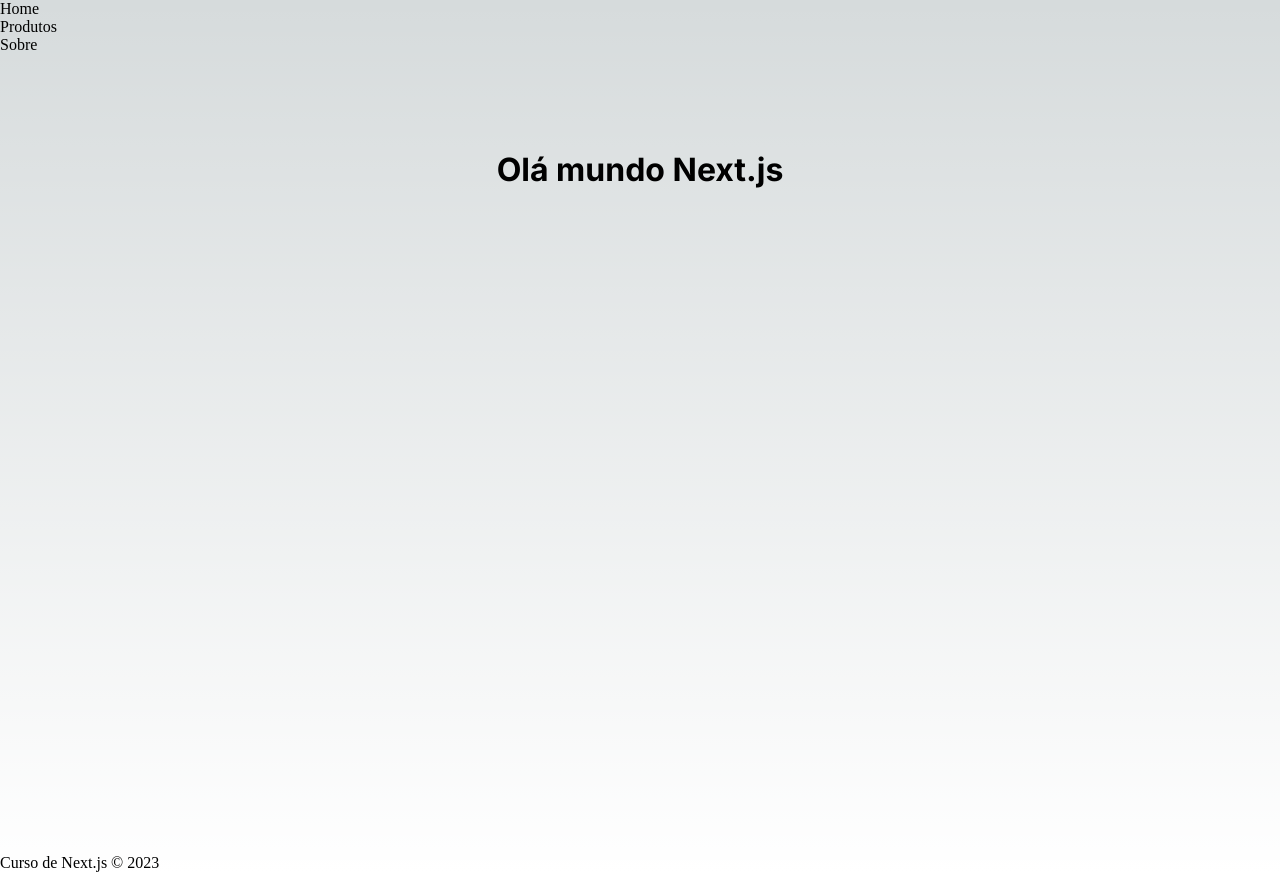
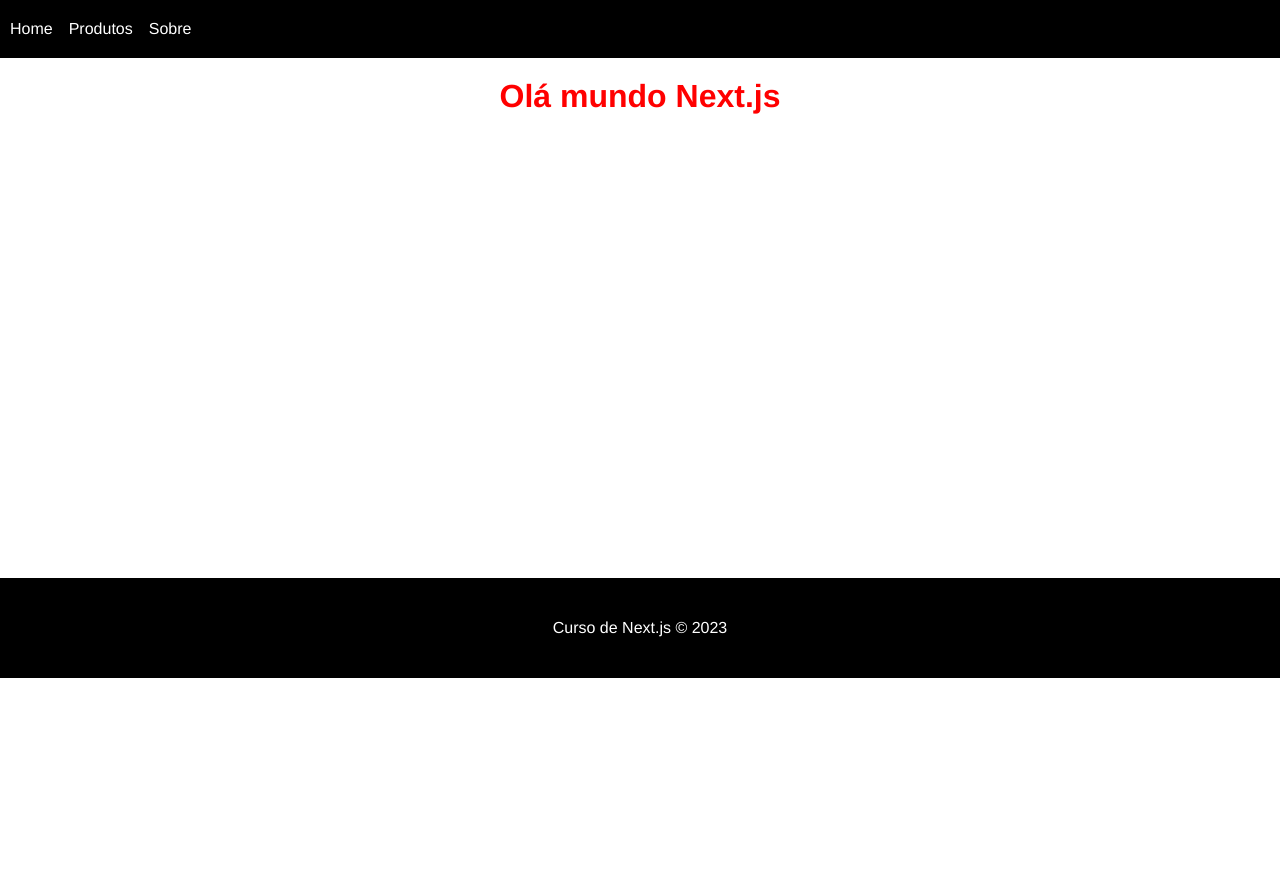
Before and after one commit to pedrojunior079/curso-nextjs, a Next.js app: page / in a window 1280 px wide. After the commit the page ends 800 px from the top, so only its background shows below. Built offline with nearby package versions, Linux system fonts and the light colour scheme.

Commit message:
Adicionando CSS no Next.js

```diff
--- a/src/components/Footer.js
+++ b/src/components/Footer.js
@@ -1,7 +1,8 @@
+import styles from '@/styles/Footer.module.css';
 export default function Footer(){
     return(
-      <>
+      <footer className={styles.footer}>
         <p>Curso de Next.js &copy; 2023</p>
-      </>
+      </footer>
     )
 }
--- a/src/components/MainContainer.js
+++ b/src/components/MainContainer.js
@@ -1,11 +1,12 @@
 import Navbar from "./Navbar";
 import Footer from "./Footer";
+import styles from '@/styles/MainContainer.module.css';
 
 export default function MainContainer({children}){
     return(
       <>
         <Navbar/>
-        <div>{children}</div>
+        <div className={styles.container}>{children}</div>
         <Footer/>
       </>
     )
--- a/src/components/Navbar.js
+++ b/src/components/Navbar.js
@@ -1,9 +1,10 @@
 import Link from "next/link";
+import styles from '@/styles/Navbar.module.css';
 
 export default function Navbar(){
     return(
       <>
-        <ul>
+        <ul className={styles.navbar}>
            <li>
              <Link href="/">Home</Link>
            </li>
--- a/src/pages/index.js
+++ b/src/pages/index.js
@@ -3,22 +3,21 @@
 import { Inter } from 'next/font/google'
 import styles from '@/styles/Home.module.css'
 
-const inter = Inter({ subsets: ['latin'] })
+
 
 export default function Home() {
   return (
     <>
       <Head>
-        <title>Create Next App</title>
+        <title>Curso Next JS</title>
         <meta name="description" content="Generated by create next app" />
         <meta name="viewport" content="width=device-width, initial-scale=1" />
         <link rel="icon" href="/favicon.ico" />
       </Head>
-      <main className={`${styles.main} ${inter.className}`}>
-        <div className={styles.container}>
-          <h1>Olá mundo Next.js</h1>
-        </div>
-      </main>
+      <div>
+          <h1 className={styles.title}>Olá mundo Next.js</h1>
+      </div>
+
     </>
   )
 }
--- /dev/null
+++ b/src/styles/Footer.module.css
@@ -0,0 +1,8 @@
+.footer{
+  background-color: #000;
+  color: #FFF;
+  height: 100px;
+  display: flex;
+  justify-content: center;
+  align-items: center;
+}
--- a/src/styles/Home.module.css
+++ b/src/styles/Home.module.css
@@ -1,229 +1,3 @@
-.main {
-  display: flex;
-  flex-direction: column;
-  justify-content: space-between;
-  align-items: center;
-  padding: 6rem;
-  min-height: 100vh;
+.title{
+  color: red;
 }
-
-.description {
-  display: inherit;
-  justify-content: inherit;
-  align-items: inherit;
-  font-size: 0.85rem;
-  max-width: var(--max-width);
-  width: 100%;
-  z-index: 2;
-  font-family: var(--font-mono);
-}
-
-.description a {
-  display: flex;
-  justify-content: center;
-  align-items: center;
-  gap: 0.5rem;
-}
-
-.description p {
-  position: relative;
-  margin: 0;
-  padding: 1rem;
-  background-color: rgba(var(--callout-rgb), 0.5);
-  border: 1px solid rgba(var(--callout-border-rgb), 0.3);
-  border-radius: var(--border-radius);
-}
-
-.code {
-  font-weight: 700;
-  font-family: var(--font-mono);
-}
-
-.grid {
-  display: grid;
-  grid-template-columns: repeat(4, minmax(25%, auto));
-  width: var(--max-width);
-  max-width: 100%;
-}
-
-.card {
-  padding: 1rem 1.2rem;
-  border-radius: var(--border-radius);
-  background: rgba(var(--card-rgb), 0);
-  border: 1px solid rgba(var(--card-border-rgb), 0);
-  transition: background 200ms, border 200ms;
-}
-
-.card span {
-  display: inline-block;
-  transition: transform 200ms;
-}
-
-.card h2 {
-  font-weight: 600;
-  margin-bottom: 0.7rem;
-}
-
-.card p {
-  margin: 0;
-  opacity: 0.6;
-  font-size: 0.9rem;
-  line-height: 1.5;
-  max-width: 30ch;
-}
-
-.center {
-  display: flex;
-  justify-content: center;
-  align-items: center;
-  position: relative;
-  padding: 4rem 0;
-}
-
-.center::before {
-  background: var(--secondary-glow);
-  border-radius: 50%;
-  width: 480px;
-  height: 360px;
-  margin-left: -400px;
-}
-
-.center::after {
-  background: var(--primary-glow);
-  width: 240px;
-  height: 180px;
-  z-index: -1;
-}
-
-.center::before,
-.center::after {
-  content: '';
-  left: 50%;
-  position: absolute;
-  filter: blur(45px);
-  transform: translateZ(0);
-}
-
-.logo {
-  position: relative;
-}
-/* Enable hover only on non-touch devices */
-@media (hover: hover) and (pointer: fine) {
-  .card:hover {
-    background: rgba(var(--card-rgb), 0.1);
-    border: 1px solid rgba(var(--card-border-rgb), 0.15);
-  }
-
-  .card:hover span {
-    transform: translateX(4px);
-  }
-}
-
-@media (prefers-reduced-motion) {
-  .card:hover span {
-    transform: none;
-  }
-}
-
-/* Mobile */
-@media (max-width: 700px) {
-  .content {
-    padding: 4rem;
-  }
-
-  .grid {
-    grid-template-columns: 1fr;
-    margin-bottom: 120px;
-    max-width: 320px;
-    text-align: center;
-  }
-
-  .card {
-    padding: 1rem 2.5rem;
-  }
-
-  .card h2 {
-    margin-bottom: 0.5rem;
-  }
-
-  .center {
-    padding: 8rem 0 6rem;
-  }
-
-  .center::before {
-    transform: none;
-    height: 300px;
-  }
-
-  .description {
-    font-size: 0.8rem;
-  }
-
-  .description a {
-    padding: 1rem;
-  }
-
-  .description p,
-  .description div {
-    display: flex;
-    justify-content: center;
-    position: fixed;
-    width: 100%;
-  }
-
-  .description p {
-    align-items: center;
-    inset: 0 0 auto;
-    padding: 2rem 1rem 1.4rem;
-    border-radius: 0;
-    border: none;
-    border-bottom: 1px solid rgba(var(--callout-border-rgb), 0.25);
-    background: linear-gradient(
-      to bottom,
-      rgba(var(--background-start-rgb), 1),
-      rgba(var(--callout-rgb), 0.5)
-    );
-    background-clip: padding-box;
-    backdrop-filter: blur(24px);
-  }
-
-  .description div {
-    align-items: flex-end;
-    pointer-events: none;
-    inset: auto 0 0;
-    padding: 2rem;
-    height: 200px;
-    background: linear-gradient(
-      to bottom,
-      transparent 0%,
-      rgb(var(--background-end-rgb)) 40%
-    );
-    z-index: 1;
-  }
-}
-
-/* Tablet and Smaller Desktop */
-@media (min-width: 701px) and (max-width: 1120px) {
-  .grid {
-    grid-template-columns: repeat(2, 50%);
-  }
-}
-
-@media (prefers-color-scheme: dark) {
-  .vercelLogo {
-    filter: invert(1);
-  }
-
-  .logo {
-    filter: invert(1) drop-shadow(0 0 0.3rem #ffffff70);
-  }
-}
-
-@keyframes rotate {
-  from {
-    transform: rotate(360deg);
-  }
-  to {
-    transform: rotate(0deg);
-  }
-}
--- /dev/null
+++ b/src/styles/MainContainer.module.css
@@ -0,0 +1,5 @@
+.container{
+  min-height: 60vh;
+  padding: 20px;
+  text-align: center;
+}
--- /dev/null
+++ b/src/styles/Navbar.module.css
@@ -0,0 +1,16 @@
+.navbar{
+  display: flex;
+  background-color: #000;
+  padding: 20px 10px;
+}
+
+.navbar a{
+  color: #FFF;
+  margin-right: 1em;
+  text-decoration: none;
+  transition: 0.3s;
+}
+
+.navbar a:hover{
+  color: #999;
+}
--- a/src/styles/globals.css
+++ b/src/styles/globals.css
@@ -1,107 +1,5 @@
-:root {
-  --max-width: 1100px;
-  --border-radius: 12px;
-  --font-mono: ui-monospace, Menlo, Monaco, 'Cascadia Mono', 'Segoe UI Mono',
-    'Roboto Mono', 'Oxygen Mono', 'Ubuntu Monospace', 'Source Code Pro',
-    'Fira Mono', 'Droid Sans Mono', 'Courier New', monospace;
-
-  --foreground-rgb: 0, 0, 0;
-  --background-start-rgb: 214, 219, 220;
-  --background-end-rgb: 255, 255, 255;
-
-  --primary-glow: conic-gradient(
-    from 180deg at 50% 50%,
-    #16abff33 0deg,
-    #0885ff33 55deg,
-    #54d6ff33 120deg,
-    #0071ff33 160deg,
-    transparent 360deg
-  );
-  --secondary-glow: radial-gradient(
-    rgba(255, 255, 255, 1),
-    rgba(255, 255, 255, 0)
-  );
-
-  --tile-start-rgb: 239, 245, 249;
-  --tile-end-rgb: 228, 232, 233;
-  --tile-border: conic-gradient(
-    #00000080,
-    #00000040,
-    #00000030,
-    #00000020,
-    #00000010,
-    #00000010,
-    #00000080
-  );
-
-  --callout-rgb: 238, 240, 241;
-  --callout-border-rgb: 172, 175, 176;
-  --card-rgb: 180, 185, 188;
-  --card-border-rgb: 131, 134, 135;
-}
-
-@media (prefers-color-scheme: dark) {
-  :root {
-    --foreground-rgb: 255, 255, 255;
-    --background-start-rgb: 0, 0, 0;
-    --background-end-rgb: 0, 0, 0;
-
-    --primary-glow: radial-gradient(rgba(1, 65, 255, 0.4), rgba(1, 65, 255, 0));
-    --secondary-glow: linear-gradient(
-      to bottom right,
-      rgba(1, 65, 255, 0),
-      rgba(1, 65, 255, 0),
-      rgba(1, 65, 255, 0.3)
-    );
-
-    --tile-start-rgb: 2, 13, 46;
-    --tile-end-rgb: 2, 5, 19;
-    --tile-border: conic-gradient(
-      #ffffff80,
-      #ffffff40,
-      #ffffff30,
-      #ffffff20,
-      #ffffff10,
-      #ffffff10,
-      #ffffff80
-    );
-
-    --callout-rgb: 20, 20, 20;
-    --callout-border-rgb: 108, 108, 108;
-    --card-rgb: 100, 100, 100;
-    --card-border-rgb: 200, 200, 200;
-  }
-}
-
-* {
-  box-sizing: border-box;
+*{
   padding: 0;
   margin: 0;
+  font-family: Helvetica;
 }
-
-html,
-body {
-  max-width: 100vw;
-  overflow-x: hidden;
-}
-
-body {
-  color: rgb(var(--foreground-rgb));
-  background: linear-gradient(
-      to bottom,
-      transparent,
-      rgb(var(--background-end-rgb))
-    )
-    rgb(var(--background-start-rgb));
-}
-
-a {
-  color: inherit;
-  text-decoration: none;
-}
-
-@media (prefers-color-scheme: dark) {
-  html {
-    color-scheme: dark;
-  }
-}
```
